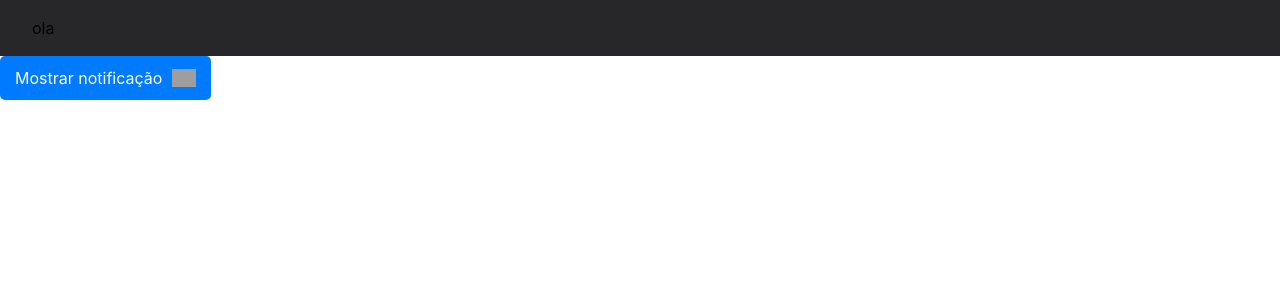
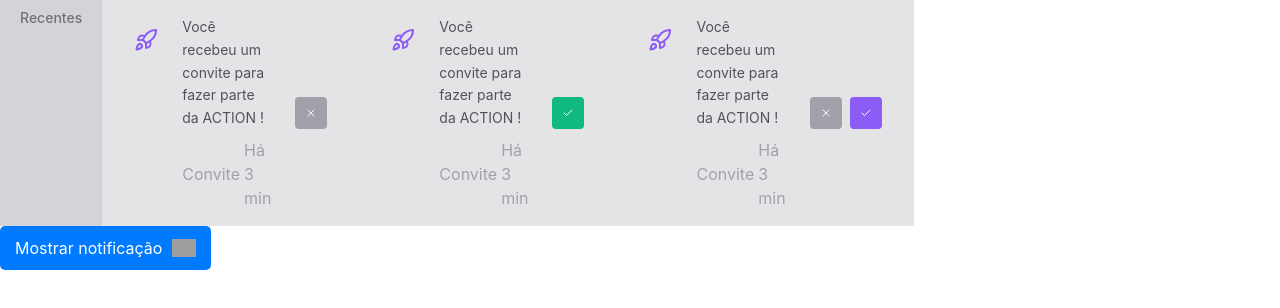
Before and after one commit to PedroMarquesN/compositionpattern, a React (Create React App) app: page / in a window 1280 px wide. Shown: the top 308 px of the page. Built offline with nearby package versions, Linux system fonts and the light colour scheme; grey boxes are pictures that could not be loaded.

Commit message:
chore: Update Tailwind CSS configuration and dependencies, add Notification components

```diff
--- a/package.json
+++ b/package.json
@@ -17,6 +17,7 @@
     "react-scripts": "^5.0.0",
     "styled-components": "^6.1.11",
     "tailwind": "^4.0.0",
+    "tailwind-merge": "^2.3.0",
     "typescript": "^4.9.5",
     "web-vitals": "^2.1.4"
   },
--- /dev/null
+++ b/src/@types/NewNotificationProps.ts
@@ -0,0 +1,20 @@
+import { ButtonHTMLAttributes, ElementType, ReactNode } from "react";
+
+export interface NewNotificationRootProps {
+    children: ReactNode
+}
+
+export interface NewNotificationActionsProps {
+    children: ReactNode
+}
+
+export interface NewNotificationActionProps extends ButtonHTMLAttributes<HTMLButtonElement>{
+    icon:ElementType,
+}
+export interface NotificationContentProps {
+    text?:string
+}
+
+export interface NotificationIconProps {
+    icon: ElementType
+}
--- a/src/App.tsx
+++ b/src/App.tsx
@@ -1,7 +1,9 @@
 import React, { useState } from "react";
 import Button from "./components/Button/Button";
 import Notification from "./components/notifications/Notification";
-import NewNotification from "./components/NewNotification/NewNotification";
+
+import { Check, Rocket, X } from "lucide-react";
+import { NewNotification } from "./components/NewNotification";
 
 // URL de um ícone pequeno de exemplo
 const imageSrc = "https://img.icons8.com/ios-filled/50/000000/react-native.png";
@@ -11,9 +13,34 @@ function App() {
 
   return (
     <div>
-    <NewNotification />
+      <div  className="flex center w-96 bg-gray-200">
+      <div className="bg-zinc-300 font-medium dark:bg-zinc-950 px-5 py-2 text-sm text-zinc-500 dark:text-zinc-400">Recentes</div>
+      <NewNotification.Root>
+        <NewNotification.Icon icon={Rocket} />
+        <NewNotification.Content text="Você recebeu um convite para fazer parte da ACTION !" />
+        <NewNotification.Actions>
+          <NewNotification.Action icon={X} />
+        </NewNotification.Actions>
+      </NewNotification.Root>
 
-    <div>
+      <NewNotification.Root>
+        <NewNotification.Icon icon={Rocket} />
+        <NewNotification.Content text="Você recebeu um convite para fazer parte da ACTION !" />
+        <NewNotification.Actions>
+          <NewNotification.Action icon={Check} className="bg-emerald-500 dark:bg-emerald-500" />
+        </NewNotification.Actions>
+      </NewNotification.Root>
+
+      <NewNotification.Root>
+        <NewNotification.Icon icon={Rocket} />
+        <NewNotification.Content text="Você recebeu um convite para fazer parte da ACTION !" />
+        <NewNotification.Actions>
+          <NewNotification.Action icon={X}/>
+          <NewNotification.Action icon={Check} className="bg-violet-500 hover:bg-violet-600 dark:bg-violet-500"/>
+        </NewNotification.Actions>
+      </NewNotification.Root>
+
+      </div>
 
       <Button onClick={() => setShowNotification(true)}>
         <Button.Text>Mostrar notificação</Button.Text>
@@ -30,7 +57,6 @@ function App() {
         </Notification>
       )}
     </div>
-    </div>
   );
 }
 
--- a/src/components/NewNotification/NewNotification.tsx
+++ /dev/null
@@ -1,12 +0,0 @@
-import React from 'react'
-import { Rocket } from 'lucide-react'
-
-const NewNotification = () => {
-  return (
-    <div className='p-6 bg-zinc-800 dark:bg-zinc-900 px-8 py-4 flex items-start gap-6' >
-      ola
-    </div>
-  )
-}
-
-export default NewNotification
--- /dev/null
+++ b/src/components/NewNotification/NotificationAction.tsx
@@ -0,0 +1,16 @@
+import React from "react";
+import { NewNotificationActionProps } from "../../@types/NewNotificationProps";
+import { twMerge } from "tailwind-merge";
+
+const NotificationAction = ({icon: Icon , ...rest}:NewNotificationActionProps) => {
+  return (
+    <button
+        {...rest}
+        className={twMerge("w-8 h-8 rounded flex items-center justify-center bg-zinc-400 hover:bg-zinc-500 dark:bg-zinc-800 dark:hover:bg-zinc-900", rest.className)}
+    >
+      <Icon className="w-3 h-3 text-zinc-50" />
+    </button>
+  );
+};
+
+export default NotificationAction;
--- /dev/null
+++ b/src/components/NewNotification/NotificationActions.tsx
@@ -0,0 +1,13 @@
+import React from "react";
+import { NewNotificationActionsProps } from "../../@types/NewNotificationProps";
+import { Check, X } from "lucide-react";
+
+const NotificationActions = ({children}: NewNotificationActionsProps) => {
+  return (
+    <div className="flex gap-2 self-center">
+      {children}
+    </div>
+  );
+};
+
+export default NotificationActions;
--- /dev/null
+++ b/src/components/NewNotification/NotificationContent.tsx
@@ -0,0 +1,18 @@
+import React from "react";
+import { NotificationContentProps } from "../../@types/NewNotificationProps";
+
+const NotificationContent = ({text}:NotificationContentProps) => {
+  return (
+    <div className="flex-1 flex flex-col gap-2">
+      <p className="text-sm leading-relaxed text-zinc-600 dark:text-zinc-100">
+        {text}
+      </p>
+      <div className="text-xxs text-zinc-400 flex items-center gap-1">
+        <span>Convite</span>
+        <span>Há 3 min</span>
+      </div>
+    </div>
+  );
+};
+
+export default NotificationContent;
--- /dev/null
+++ b/src/components/NewNotification/NotificationIcon.tsx
@@ -0,0 +1,10 @@
+import React from 'react'
+import { NotificationIconProps } from '../../@types/NewNotificationProps'
+
+const NotificationIcon = ({icon: Icon}:NotificationIconProps) => {
+  return (
+    <Icon className='w-6 h-6 text-violet-500 mt-3'/>
+  )
+}
+
+export default NotificationIcon
--- /dev/null
+++ b/src/components/NewNotification/NotificationRoot.tsx
@@ -0,0 +1,12 @@
+import React from 'react'
+import { NewNotificationRootProps } from '../../@types/NewNotificationProps'
+
+const NotificationRoot = ({children}:NewNotificationRootProps) => {
+  return (
+    <div className='bg-zinc-200 dark:bg-zinc-900 px-8 py-4 flex items-start gap-6' >
+        {children}
+    </div>
+  )
+}
+
+export default NotificationRoot
--- /dev/null
+++ b/src/components/NewNotification/index.tsx
@@ -0,0 +1,14 @@
+import React from "react";
+import NotificationRoot from "./NotificationRoot";
+import NotificationIcon from "./NotificationIcon";
+import NotificationContent from "./NotificationContent";
+import NotificationActions from "./NotificationActions";
+import NotificationAction from "./NotificationAction";
+
+export const NewNotification = {
+  Root: NotificationRoot,
+  Icon: NotificationIcon,
+  Content: NotificationContent,
+  Actions: NotificationActions,
+  Action: NotificationAction
+}
--- a/tailwind.config.js
+++ b/tailwind.config.js
@@ -5,6 +5,7 @@ export default {
     "./index.html",
     "./src/**/*.{js,ts,jsx,tsx}",
   ],
+  darkMode: 'class', // or 'media'
   theme: {
     extend: {},
   },
```
Also changed, not shown: 1 other file (tests, documents, lock files or other folders).
